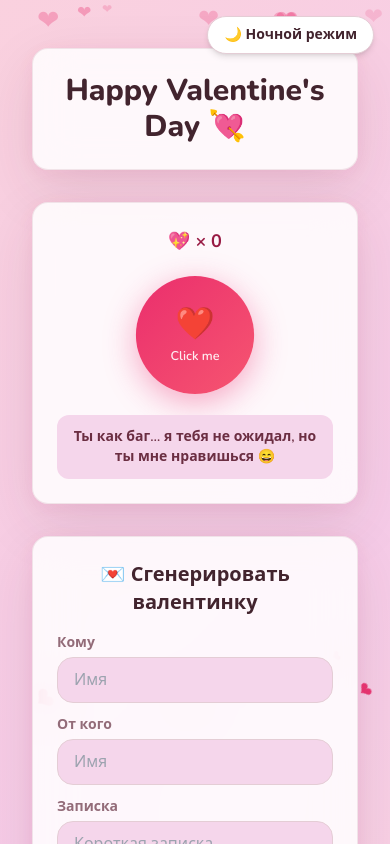
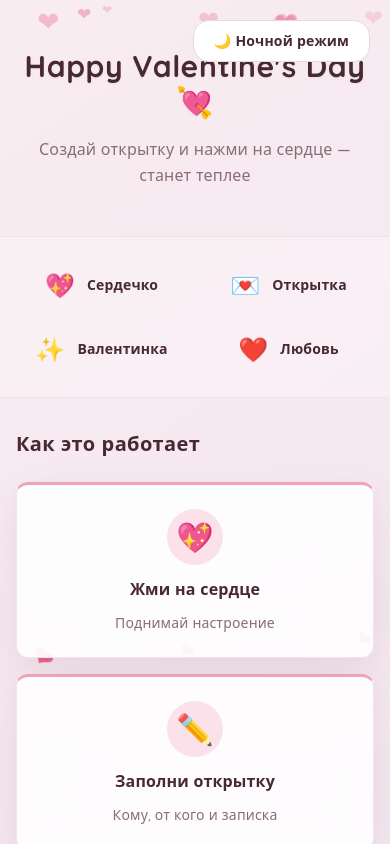
Before and after one commit to AmaLS367/valentine-code-hearts, a React (Vite) app: page / in a window 390 px wide. Shown: the top 844 px of the page. Built offline with nearby package versions, Linux system fonts and the light colour scheme; the HTML template or start-up script is replaced by a standard one.

Commit message:
feat: enhance styling and layout of Valentine-themed components with updated colors, fonts, and responsive design

```diff
--- a/src/components/DarkModeToggle.tsx
+++ b/src/components/DarkModeToggle.tsx
@@ -10,7 +10,7 @@ const DarkModeToggle = () => {
   return (
     <button
       onClick={() => setDark((d) => !d)}
-      className="fixed top-4 right-4 z-50 px-4 py-2 rounded-full text-sm font-semibold bg-card text-card-foreground border border-border shadow-md hover:scale-105 active:scale-95 transition-all cursor-pointer"
+      className="fixed top-5 right-5 z-50 px-5 py-2.5 rounded-2xl text-sm font-semibold font-display bg-card text-card-foreground border border-border shadow-[var(--shadow-card)] hover:opacity-90 active:scale-[0.98] transition-all duration-200 cursor-pointer"
       aria-label={dark ? "Включить светлый режим" : "Включить ночной режим"}
     >
       {dark ? "☀️ Светлый" : "🌙 Ночной режим"}
--- a/src/components/HeartButton.tsx
+++ b/src/components/HeartButton.tsx
@@ -221,10 +221,10 @@ const HeartButton = () => {
       {/* Message */}
       <div
         key={message}
-        className="animate-fade-up max-w-xs sm:max-w-sm text-center px-4 py-3 rounded-xl bg-secondary text-secondary-foreground font-semibold text-sm sm:text-base"
+        className="animate-fade-up max-w-xs sm:max-w-sm text-center px-4 py-3 rounded-xl bg-secondary/90 text-secondary-foreground font-medium text-sm sm:text-base border border-border/50"
         aria-live="polite"
       >
-        <code className="font-display">{message}</code>
+        <code className="font-display tracking-tight">{message}</code>
       </div>
     </div>
   );
--- a/src/components/ValentineGenerator.tsx
+++ b/src/components/ValentineGenerator.tsx
@@ -37,7 +37,7 @@ const ValentineGenerator = () => {
 
   return (
     <section className="w-full max-w-md mx-auto" aria-label="Генератор валентинок">
-      <h2 className="text-xl sm:text-2xl font-bold text-foreground text-center mb-4">
+      <h2 className="text-xl sm:text-2xl font-bold text-foreground text-center mb-5 font-display">
         💌 Сгенерировать валентинку
       </h2>
 
@@ -108,7 +108,7 @@ const ValentineGenerator = () => {
         </div>
 
         {/* Live preview — matches downloaded PNG at 1x; download uses 2x for crisp PNG */}
-        <div className="rounded-xl overflow-hidden border border-border bg-muted/30 flex justify-center">
+        <div className="rounded-xl overflow-hidden border border-border bg-muted/40 flex justify-center shadow-sm">
           <canvas
             ref={canvasRef}
             width={600}
@@ -121,7 +121,7 @@ const ValentineGenerator = () => {
 
         <button
           onClick={handleDownload}
-          className="heart-button py-3 px-6 rounded-xl font-bold text-base animate-none hover:scale-105 active:scale-95 transition-transform cursor-pointer"
+          className="heart-button py-3 px-6 rounded-xl font-bold text-base font-display animate-none cursor-pointer"
           aria-label="Скачать открытку как PNG"
         >
           📥 Скачать открытку
--- a/src/index.css
+++ b/src/index.css
@@ -1,4 +1,4 @@
-@import url('https://fonts.googleapis.com/css2?family=Nunito:wght@400;600;700;800&display=swap');
+@import url('https://fonts.googleapis.com/css2?family=Quicksand:wght@400;500;600;700&family=Nunito:wght@400;600;700&display=swap');
 
 @tailwind base;
 @tailwind components;
@@ -6,52 +6,54 @@
 
 @layer base {
   :root {
-    --background: 340 80% 95%;
-    --foreground: 340 30% 20%;
+    --background: 340 45% 96%;
+    --foreground: 340 28% 22%;
 
     --card: 0 0% 100%;
-    --card-foreground: 340 30% 20%;
+    --card-foreground: 340 28% 22%;
 
     --popover: 0 0% 100%;
-    --popover-foreground: 340 30% 20%;
+    --popover-foreground: 340 28% 22%;
 
-    --primary: 340 82% 55%;
+    --primary: 340 72% 58%;
     --primary-foreground: 0 0% 100%;
 
-    --secondary: 320 60% 90%;
-    --secondary-foreground: 340 40% 30%;
+    --secondary: 320 45% 92%;
+    --secondary-foreground: 340 35% 28%;
 
-    --muted: 340 30% 90%;
-    --muted-foreground: 340 15% 50%;
+    --muted: 340 25% 92%;
+    --muted-foreground: 340 12% 48%;
 
-    --accent: 15 90% 65%;
+    --accent: 15 85% 62%;
     --accent-foreground: 0 0% 100%;
 
     --destructive: 0 84.2% 60.2%;
     --destructive-foreground: 210 40% 98%;
 
-    --border: 340 30% 85%;
-    --input: 340 30% 85%;
-    --ring: 340 82% 55%;
+    --border: 340 25% 88%;
+    --input: 340 25% 88%;
+    --ring: 340 72% 58%;
 
     --radius: 1rem;
 
-    --valentine-pink: 340 82% 55%;
-    --valentine-rose: 350 90% 65%;
-    --valentine-blush: 340 80% 92%;
-    --valentine-deep: 340 70% 35%;
-    --valentine-warm: 15 90% 65%;
-    --valentine-glow: 340 100% 75%;
+    --valentine-pink: 340 72% 58%;
+    --valentine-rose: 350 75% 62%;
+    --valentine-blush: 340 50% 94%;
+    --valentine-deep: 340 55% 32%;
+    --valentine-warm: 15 85% 62%;
+    --valentine-glow: 340 85% 72%;
+    --valentine-soft: 330 40% 95%;
 
-    --gradient-valentine: linear-gradient(135deg, hsl(340, 80%, 90%), hsl(320, 70%, 88%), hsl(350, 85%, 92%));
-    --gradient-heart: linear-gradient(135deg, hsl(340, 82%, 55%), hsl(350, 90%, 65%));
-    --gradient-warm: linear-gradient(135deg, hsl(340, 82%, 55%), hsl(15, 90%, 65%));
+    --gradient-valentine: linear-gradient(145deg, hsl(340, 45%, 95%), hsl(320, 40%, 93%), hsl(280, 35%, 94%), hsl(350, 42%, 94%));
+    --gradient-heart: linear-gradient(145deg, hsl(340, 72%, 58%), hsl(350, 75%, 62%));
+    --gradient-warm: linear-gradient(145deg, hsl(340, 72%, 58%), hsl(15, 85%, 62%));
 
-    --shadow-glow: 0 0 30px hsl(340 82% 55% / 0.3);
-    --shadow-card: 0 20px 60px hsl(340 30% 20% / 0.1), 0 4px 20px hsl(340 82% 55% / 0.08);
-    --shadow-heart: 0 8px 30px hsl(340 82% 55% / 0.4);
+    --shadow-glow: 0 0 36px hsl(340 72% 58% / 0.22);
+    --shadow-card: 0 24px 64px hsl(340 25% 25% / 0.06), 0 8px 24px hsl(340 72% 58% / 0.05);
+    --shadow-heart: 0 10px 36px hsl(340 72% 58% / 0.32);
 
-    --font-display: 'Nunito', system-ui, sans-serif;
+    --font-display: 'Quicksand', 'Nunito', system-ui, sans-serif;
+    --font-body: 'Quicksand', system-ui, sans-serif;
 
     --sidebar-background: 0 0% 98%;
     --sidebar-foreground: 240 5.3% 26.1%;
@@ -64,45 +66,46 @@
   }
 
   .dark {
-    --background: 340 30% 8%;
-    --foreground: 340 20% 90%;
+    --background: 340 28% 9%;
+    --foreground: 340 18% 92%;
 
-    --card: 340 25% 12%;
-    --card-foreground: 340 20% 90%;
+    --card: 340 22% 13%;
+    --card-foreground: 340 18% 92%;
 
-    --popover: 340 25% 12%;
-    --popover-foreground: 340 20% 90%;
+    --popover: 340 22% 13%;
+    --popover-foreground: 340 18% 92%;
 
-    --primary: 340 82% 60%;
+    --primary: 340 72% 62%;
     --primary-foreground: 0 0% 100%;
 
-    --secondary: 340 30% 18%;
-    --secondary-foreground: 340 20% 85%;
+    --secondary: 340 22% 20%;
+    --secondary-foreground: 340 18% 88%;
 
-    --muted: 340 20% 16%;
-    --muted-foreground: 340 15% 55%;
+    --muted: 340 18% 17%;
+    --muted-foreground: 340 14% 58%;
 
-    --accent: 15 80% 55%;
+    --accent: 15 75% 52%;
     --accent-foreground: 0 0% 100%;
 
-    --border: 340 20% 20%;
-    --input: 340 20% 20%;
-    --ring: 340 82% 60%;
+    --border: 340 18% 22%;
+    --input: 340 18% 22%;
+    --ring: 340 72% 62%;
 
-    --valentine-pink: 340 82% 60%;
-    --valentine-rose: 350 80% 60%;
-    --valentine-blush: 340 30% 15%;
-    --valentine-deep: 340 50% 70%;
-    --valentine-warm: 15 80% 55%;
-    --valentine-glow: 340 90% 65%;
+    --valentine-pink: 340 72% 62%;
+    --valentine-rose: 350 70% 58%;
+    --valentine-blush: 340 25% 16%;
+    --valentine-deep: 340 45% 72%;
+    --valentine-warm: 15 75% 52%;
+    --valentine-glow: 340 80% 68%;
+    --valentine-soft: 340 20% 18%;
 
-    --gradient-valentine: linear-gradient(135deg, hsl(340, 30%, 10%), hsl(320, 25%, 12%), hsl(350, 25%, 10%));
-    --gradient-heart: linear-gradient(135deg, hsl(340, 82%, 55%), hsl(350, 80%, 60%));
-    --gradient-warm: linear-gradient(135deg, hsl(340, 82%, 55%), hsl(15, 80%, 55%));
+    --gradient-valentine: linear-gradient(145deg, hsl(340, 28%, 9%), hsl(320, 22%, 11%), hsl(280, 20%, 10%), hsl(350, 24%, 10%));
+    --gradient-heart: linear-gradient(145deg, hsl(340, 72%, 58%), hsl(350, 70%, 60%));
+    --gradient-warm: linear-gradient(145deg, hsl(340, 72%, 58%), hsl(15, 75%, 52%));
 
-    --shadow-glow: 0 0 40px hsl(340 82% 55% / 0.25);
-    --shadow-card: 0 20px 60px hsl(0 0% 0% / 0.3), 0 4px 20px hsl(340 82% 55% / 0.1);
-    --shadow-heart: 0 8px 30px hsl(340 82% 55% / 0.5);
+    --shadow-glow: 0 0 44px hsl(340 72% 58% / 0.2);
+    --shadow-card: 0 24px 64px hsl(0 0% 0% / 0.28), 0 8px 24px hsl(340 72% 58% / 0.08);
+    --shadow-heart: 0 10px 36px hsl(340 72% 58% / 0.42);
   }
 }
 
@@ -113,8 +116,20 @@
 
   body {
     @apply bg-background text-foreground;
+    font-family: var(--font-body);
+    font-size: 1rem;
+    line-height: 1.6;
+    letter-spacing: 0.01em;
+  }
+
+  h1, h2, h3 {
     font-family: var(--font-display);
+    letter-spacing: 0.02em;
+    font-weight: 700;
   }
+
+  h1 { font-size: clamp(1.75rem, 4vw, 2.25rem); line-height: 1.25; }
+  h2 { font-size: clamp(1.25rem, 3vw, 1.5rem); line-height: 1.3; }
 }
 
 @layer components {
@@ -125,10 +140,42 @@
     overflow: hidden;
   }
 
+  .valentine-bg::before {
+    content: "";
+    position: absolute;
+    inset: 0;
+    background-image: radial-gradient(circle at 20% 80%, hsl(340 40% 95% / 0.15) 0%, transparent 50%),
+                      radial-gradient(circle at 80% 20%, hsl(320 35% 94% / 0.12) 0%, transparent 45%);
+    pointer-events: none;
+  }
+
+  .dark .valentine-bg::before {
+    background-image: radial-gradient(circle at 20% 80%, hsl(340 30% 25% / 0.2) 0%, transparent 50%),
+                      radial-gradient(circle at 80% 20%, hsl(320 25% 20% / 0.15) 0%, transparent 45%);
+  }
+
   .glass-card {
-    background: hsl(var(--card) / 0.85);
-    backdrop-filter: blur(20px);
-    border: 1px solid hsl(var(--border) / 0.5);
+    background: hsl(var(--card) / 0.88);
+    backdrop-filter: blur(24px);
+    -webkit-backdrop-filter: blur(24px);
+    border: 1px solid hsl(var(--border) / 0.65);
+    border-radius: 1.25rem;
+    box-shadow: var(--shadow-card);
+    transition: box-shadow 0.25s ease;
+  }
+  .glass-card:hover {
+    box-shadow: 0 28px 72px hsl(340 25% 25% / 0.08), 0 10px 28px hsl(340 72% 58% / 0.06);
+  }
+  .dark .glass-card:hover {
+    box-shadow: 0 28px 72px hsl(0 0% 0% / 0.35), 0 10px 28px hsl(340 72% 58% / 0.1);
+  }
+
+  .glass-card-header {
+    background: hsl(var(--card) / 0.88);
+    backdrop-filter: blur(24px);
+    -webkit-backdrop-filter: blur(24px);
+    border: 1px solid hsl(var(--border) / 0.55);
+    border-radius: 1.25rem;
     box-shadow: var(--shadow-card);
   }
 
@@ -136,21 +183,55 @@
     background: var(--gradient-heart);
     color: hsl(var(--primary-foreground));
     box-shadow: var(--shadow-heart);
-    transition: all 0.3s cubic-bezier(0.34, 1.56, 0.64, 1);
+    transition: transform 0.35s cubic-bezier(0.34, 1.4, 0.64, 1), box-shadow 0.35s ease;
   }
 
   .heart-button:hover {
-    transform: scale(1.08);
+    transform: scale(1.06);
     box-shadow: var(--shadow-glow);
   }
 
   .heart-button:active {
-    transform: scale(0.95);
+    transform: scale(0.97);
   }
 
   .heart-button:focus-visible {
     outline: 3px solid hsl(var(--valentine-glow));
     outline-offset: 4px;
+  }
+
+  .card-step {
+    transition: transform 0.2s ease, box-shadow 0.2s ease;
+    border-top: 3px solid hsl(var(--valentine-pink) / 0.5);
+  }
+  .card-step:hover {
+    transform: translateY(-2px);
+    box-shadow: 0 12px 32px hsl(340 72% 58% / 0.12);
+  }
+  .dark .card-step {
+    border-top-color: hsl(var(--valentine-pink) / 0.6);
+  }
+
+  .quote-block {
+    position: relative;
+    border-left: 4px solid hsl(var(--valentine-pink) / 0.6);
+    background: hsl(var(--muted) / 0.5);
+    padding: 1rem 1.25rem;
+    border-radius: 0 0.75rem 0.75rem 0;
+  }
+  .dark .quote-block {
+    border-left-color: hsl(var(--valentine-pink) / 0.7);
+    background: hsl(var(--muted) / 0.4);
+  }
+
+  .page-hero {
+    padding-bottom: 1.5rem;
+    border-bottom: 1px solid hsl(var(--border) / 0.8);
+  }
+
+  .footer-sep {
+    border-top: 1px solid hsl(var(--border) / 0.8);
+    padding-top: 1.5rem;
   }
 }
 
@@ -160,15 +241,15 @@
       transform: translateY(100vh) rotate(0deg) scale(0);
       opacity: 0;
     }
-    10% {
-      opacity: 1;
-      transform: translateY(90vh) rotate(20deg) scale(1);
+    8% {
+      opacity: 0.9;
+      transform: translateY(88vh) rotate(12deg) scale(1);
     }
-    90% {
-      opacity: 0.6;
+    85% {
+      opacity: 0.5;
     }
     100% {
-      transform: translateY(-10vh) rotate(360deg) scale(0.5);
+      transform: translateY(-8vh) rotate(180deg) scale(0.55);
       opacity: 0;
     }
   }
@@ -178,7 +259,7 @@
       transform: scale(1);
     }
     50% {
-      transform: scale(1.1);
+      transform: scale(1.06);
     }
   }
 
@@ -195,7 +276,7 @@
   @keyframes fade-up {
     0% {
       opacity: 0;
-      transform: translateY(20px);
+      transform: translateY(16px);
     }
     100% {
       opacity: 1;
@@ -205,7 +286,7 @@
 
   @keyframes counter-pop {
     0% { transform: scale(1); }
-    50% { transform: scale(1.3); }
+    50% { transform: scale(1.2); }
     100% { transform: scale(1); }
   }
 
@@ -214,15 +295,15 @@
   }
 
   .animate-pulse-heart {
-    animation: pulse-heart 1.5s ease-in-out infinite;
+    animation: pulse-heart 2s ease-in-out infinite;
   }
 
   .animate-fade-up {
-    animation: fade-up 0.6s ease-out forwards;
+    animation: fade-up 0.55s ease-out forwards;
   }
 
   .animate-counter-pop {
-    animation: counter-pop 0.3s ease-out;
+    animation: counter-pop 0.35s ease-out;
   }
 
   @keyframes emoji-float {
@@ -232,12 +313,12 @@
     }
     100% {
       opacity: 0;
-      transform: translate(-50%, -50%) translate(var(--confetti-dx, 0), var(--confetti-dy, 0)) translateY(-90px) scale(0.9);
+      transform: translate(-50%, -50%) translate(var(--confetti-dx, 0), var(--confetti-dy, 0)) translateY(-80px) scale(0.85);
     }
   }
 
   .emoji-confetti {
-    animation: emoji-float 2s ease-out forwards;
+    animation: emoji-float 2.2s ease-out forwards;
     pointer-events: none;
   }
 }
--- a/src/pages/Index.tsx
+++ b/src/pages/Index.tsx
@@ -3,49 +3,104 @@ import HeartButton from "@/components/HeartButton";
 import ValentineGenerator from "@/components/ValentineGenerator";
 import DarkModeToggle from "@/components/DarkModeToggle";
 
+const STEPS = [
+  { icon: "💖", title: "Жми на сердце", text: "Поднимай настроение" },
+  { icon: "✏️", title: "Заполни открытку", text: "Кому, от кого и записка" },
+  { icon: "📥", title: "Скачай и отправь", text: "PNG на память" },
+];
+
+const HIGHLIGHTS = [
+  { value: "💖", label: "Сердечко" },
+  { value: "💌", label: "Открытка" },
+  { value: "✨", label: "Валентинка" },
+  { value: "❤️", label: "Любовь" },
+];
+
 const Index = () => {
   return (
-    <div className="valentine-bg min-h-screen w-full flex flex-col items-center justify-start py-8 px-4 sm:px-6">
+    <div className="valentine-bg min-h-screen w-full flex flex-col">
       <FloatingHearts />
       <DarkModeToggle />
 
-      <main className="relative z-10 w-full max-w-6xl px-4 sm:px-6 mt-4 sm:mt-8">
-        <div className="grid grid-cols-1 lg:grid-cols-2 gap-8">
-          {/* Left column: header + heart / counter / messages */}
-          <div className="flex flex-col gap-8">
-            <header className="glass-card rounded-2xl p-6 sm:p-8 text-center w-full animate-fade-up">
-              <h1 className="text-3xl sm:text-4xl font-extrabold text-foreground">
-                Happy Valentine's Day 💘
-              </h1>
-            </header>
+      {/* Секция: Hero — на всю ширину */}
+      <header className="relative z-10 w-full px-4 sm:px-6 lg:px-12 py-12 sm:py-16 lg:py-20 border-b border-border/50">
+        <div className="w-full max-w-7xl mx-auto text-center">
+          <h1 className="text-3xl sm:text-4xl lg:text-5xl xl:text-6xl font-extrabold text-foreground font-display drop-shadow-sm">
+            Happy Valentine's Day 💘
+          </h1>
+          <p className="mt-4 text-muted-foreground text-base sm:text-lg lg:text-xl font-medium max-w-2xl mx-auto leading-relaxed">
+            Создай открытку и нажми на сердце — станет теплее
+          </p>
+        </div>
+      </header>
 
-            <section
-              className="glass-card rounded-2xl p-6 sm:p-8 w-full flex flex-col items-center"
-              style={{ animationDelay: "0.15s" }}
+      {/* Секция: полоса с акцентами — заполняет ширину */}
+      <section className="relative z-10 w-full px-4 sm:px-6 lg:px-12 py-6 bg-card/30 border-b border-border/40" aria-hidden>
+        <div className="w-full max-w-7xl mx-auto grid grid-cols-2 lg:grid-cols-4 gap-4 lg:gap-8">
+          {HIGHLIGHTS.map((item) => (
+            <div key={item.label} className="flex items-center justify-center gap-3 py-2">
+              <span className="text-2xl sm:text-3xl">{item.value}</span>
+              <span className="text-sm sm:text-base font-semibold text-foreground">{item.label}</span>
+            </div>
+          ))}
+        </div>
+      </section>
+
+      <main className="relative z-10 w-full flex-1 px-4 sm:px-6 lg:px-12 py-8 sm:py-12">
+        <div className="w-full max-w-7xl mx-auto flex flex-col gap-10 sm:gap-12">
+          {/* Секция: Как это работает — 3 карточки в ряд */}
+          <section aria-label="Как это работает">
+            <h2 className="text-xl sm:text-2xl font-bold text-foreground font-display mb-6">Как это работает</h2>
+            <ul className="grid grid-cols-1 sm:grid-cols-3 gap-4 sm:gap-6 w-full">
+              {STEPS.map((step) => (
+                <li
+                  key={step.title}
+                  className="glass-card card-step rounded-xl p-6 sm:p-8 text-center flex flex-col items-center gap-3"
+                >
+                  <span
+                    className="w-14 h-14 sm:w-16 sm:h-16 rounded-full bg-primary/15 flex items-center justify-center text-3xl sm:text-4xl"
+                    aria-hidden
+                  >
+                    {step.icon}
+                  </span>
+                  <span className="text-base sm:text-lg font-semibold text-foreground">{step.title}</span>
+                  <span className="text-sm text-muted-foreground">{step.text}</span>
+                </li>
+              ))}
+            </ul>
+          </section>
+
+          {/* Секция: основной контент — две колонки, заполняют всю ширину */}
+          <section className="grid grid-cols-1 lg:grid-cols-2 gap-6 lg:gap-8 w-full items-stretch">
+            <div
+              className="glass-card rounded-2xl p-6 sm:p-8 lg:p-10 flex flex-col items-center justify-center min-h-[320px] lg:min-h-[380px]"
               aria-label="Интерактивное сердце"
             >
               <HeartButton />
-            </section>
-          </div>
+            </div>
+            <div className="glass-card rounded-2xl p-6 sm:p-8 lg:p-10 flex flex-col min-h-[320px] lg:min-h-[380px]">
+              <ValentineGenerator />
+            </div>
+          </section>
 
-          {/* Right column: valentine generator / preview */}
-          <section
-            className="glass-card rounded-2xl p-6 sm:p-8 w-full"
-            style={{ animationDelay: "0.3s" }}
-          >
-            <ValentineGenerator />
-          </section>
+          {/* Секция: цитата — на всю ширину */}
+          <blockquote className="quote-block text-left text-muted-foreground italic text-base sm:text-lg w-full py-6 px-6 sm:px-8">
+            «Лучшая валентинка — та, что от души. Даже одна строчка значит много.»
+          </blockquote>
         </div>
+      </main>
 
-        {/* Footer */}
-        <footer className="text-center text-sm text-muted-foreground pt-8 pb-6">
-          <p>
+      {/* Футер — на всю ширину */}
+      <footer className="relative z-10 w-full px-4 sm:px-6 lg:px-12 py-8 border-t border-border/50 bg-card/20">
+        <div className="w-full max-w-7xl mx-auto flex flex-col sm:flex-row items-center justify-between gap-4">
+          <p className="font-mono text-sm sm:text-base text-muted-foreground">
             {'{ '}<span className="text-valentine-pink font-bold">love</span>{' }'}
             {' === '}
             <span className="text-valentine-warm font-bold">true</span>
           </p>
-        </footer>
-      </main>
+          <p className="text-xs sm:text-sm text-muted-foreground opacity-90">Code Hearts · сделано с ❤️</p>
+        </div>
+      </footer>
     </div>
   );
 };
--- a/tailwind.config.ts
+++ b/tailwind.config.ts
@@ -15,6 +15,7 @@ export default {
     extend: {
       fontFamily: {
         display: ["var(--font-display)"],
+        body: ["var(--font-body)"],
       },
       colors: {
         border: "hsl(var(--border))",
@@ -57,6 +58,7 @@ export default {
           deep: "hsl(var(--valentine-deep))",
           warm: "hsl(var(--valentine-warm))",
           glow: "hsl(var(--valentine-glow))",
+          soft: "hsl(var(--valentine-soft))",
         },
         sidebar: {
           DEFAULT: "hsl(var(--sidebar-background))",
```
Also changed, not shown: src/lib/renderValentineCard.ts (+54 -30 lines).
